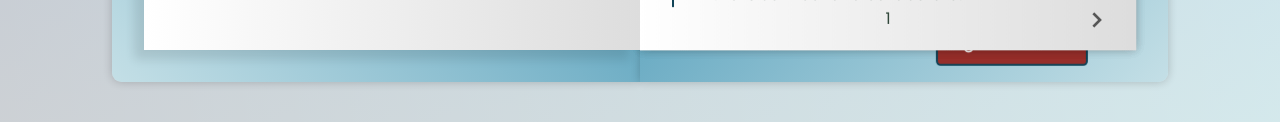
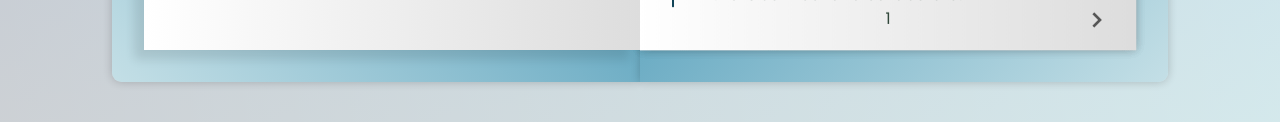
Before and after one commit to saideepakkomuroju/Portfolio_saideepak, a plain HTML site: page index.html in a window 1280 px wide. Shown: the part 678-800 px from the top of the page. Drawn offline with nearby package versions, Linux system fonts and the light colour scheme.

Commit message:
Update index.html

```diff
--- a/index.html
+++ b/index.html
@@ -314,9 +314,7 @@
         </form>
 
     </div>
-               <input type="submit" class="btn" value="Send Message" />
-              </form>
-            </div>
+
             <span class="number-page">6</span>
 
             <!-- prev button -->
```
